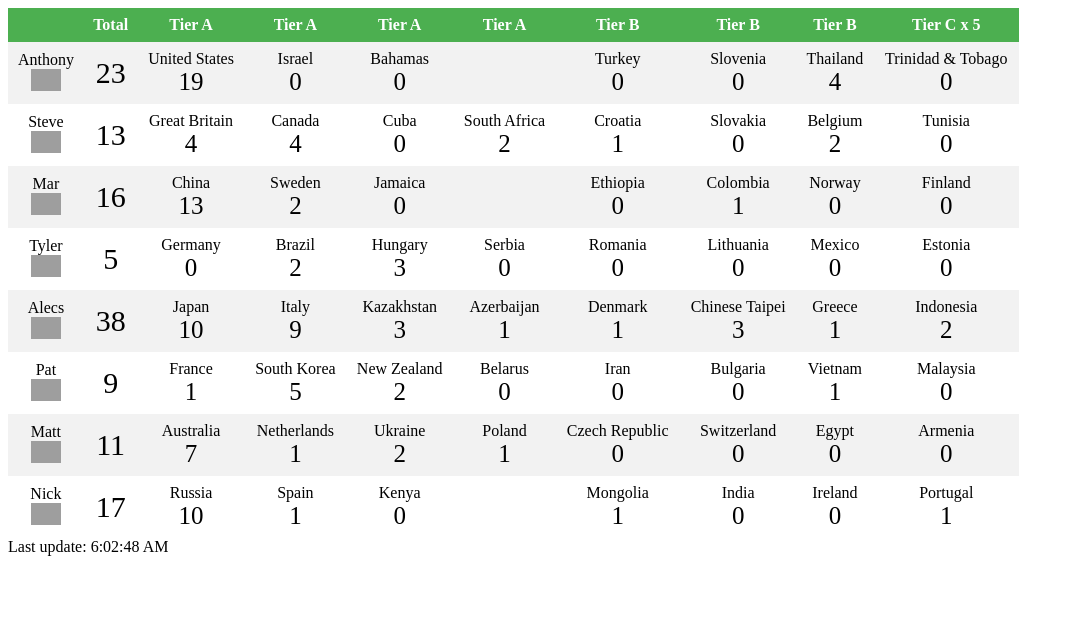
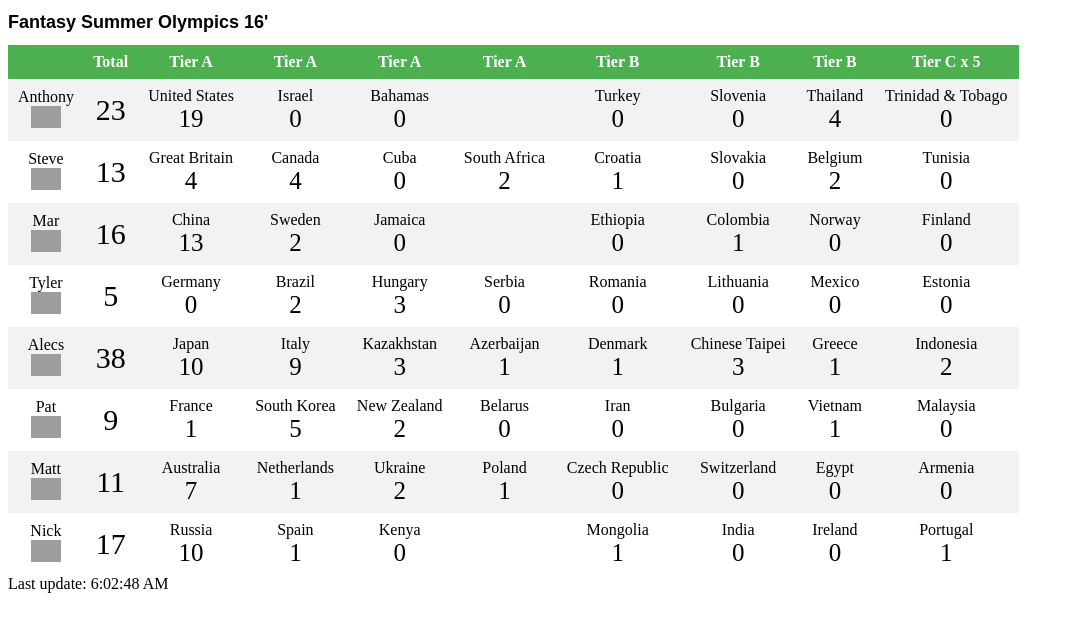
Before and after one commit to anthonynoakes/bug-free-engine, a plain HTML site: page index.html in a window 1280 px wide. Shown: the whole page, without its empty margins (0-1074 px from the left). Drawn offline with nearby package versions, Linux system fonts and the light colour scheme; grey boxes are pictures that could not be loaded.

Commit message:
acutally yupdate title

```diff
--- a/index.html
+++ b/index.html
@@ -19,8 +19,6 @@ th {
     color: white;
 }
 </style>
-
-    <title>Dogfooding</title>
     <meta charset="utf-8">
     <title>Fantasy Summer Olympics 16'</title>
     <!-- <link rel="stylesheet" href="bower_components/bootstrap/dist/css/bootstrap.css" /> -->
@@ -32,6 +30,7 @@ th {
   </head>
   <body>
 
+    <h1 style="font-family: Arial; font-size: 18px;">Fantasy Summer Olympics 16'</h1>
     <!-- Use a custom component to render a list of phones -->
     <phone-list></phone-list>
 
```
